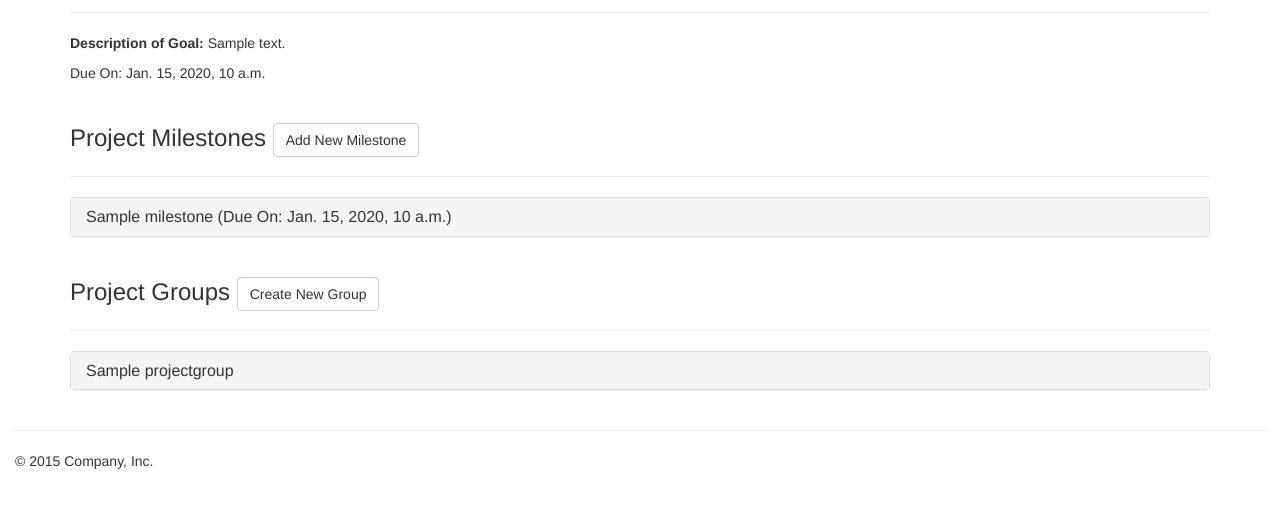
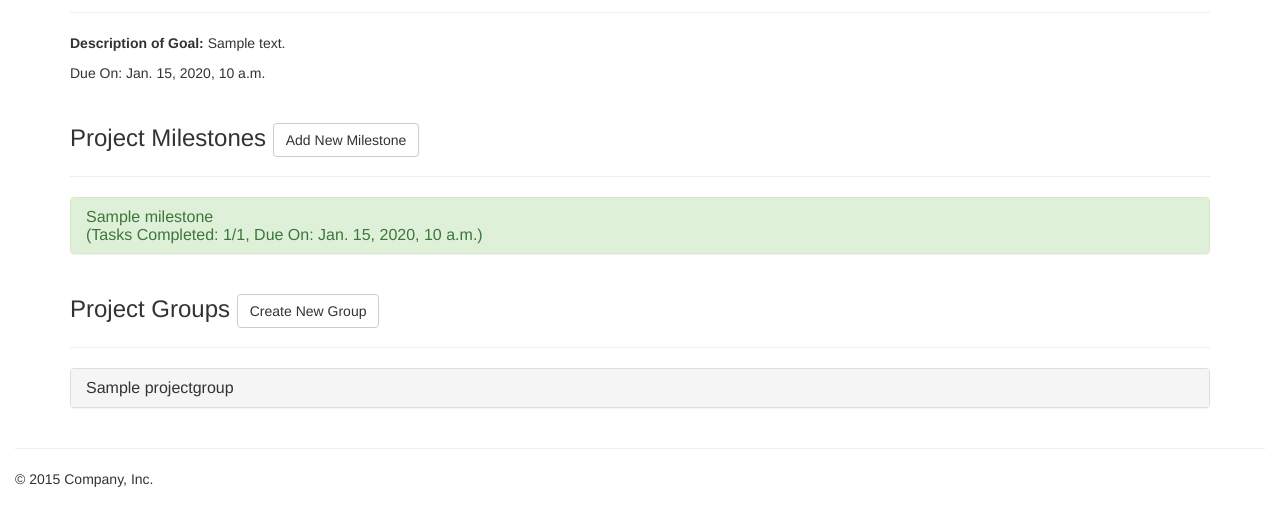
Before and after one commit to Skaty/orbital, a Django app: page /projects/1/ in a window 1280 px wide. Shown: the part 216-742 px from the top of the page. Run offline with Django 3.2, Linux system fonts and the light colour scheme; a user stored in the database is signed in; tables that the repository leaves empty hold one stand-in row (values such as "Sample post"); some libraries are stand-ins or nearby versions.

Commit message:
Added basic completion logic and UI for Target objects and built link between Target and Milestone

```diff
--- a/src/projects/templates/projects/project_detail.html
+++ b/src/projects/templates/projects/project_detail.html
@@ -27,26 +27,26 @@
               {% endif %}
           </h3>
         </div>
-        {% if object.milestone_set.count != 0 %}
+        {% if milestones.count != 0 %}
         <div class="panel-group" id="accordion-milestones" role="tablist" aria-multiselectable="true">
-            {% for milestone in object.milestone_set.all %}
-                <div class="panel {% if milestone.is_due %}panel-danger{% else %}panel-default{% endif %}">
+            {% for milestone in milestones %}
+                <div class="panel {% if milestone.total_tasks != 0 and milestone.tasks_completed == milestone.total_tasks %}panel-success{% elif milestone.is_due %}panel-danger{% else %}panel-default{% endif %}">
                     <div class="panel-heading" role="tab" id="milestones-collapse-heading-{{ forloop.counter }}">
                         <h4 class="panel-title">
                             <a class="collapsed" role="button" data-toggle="collapse" data-parent="#accordion" href="#milestones-collapse-{{ forloop.counter }}" aria-expanded="false" aria-controls="milestones-collapse-{{ forloop.counter }}">
-                                {{ milestone.name }} (Due On: {{ milestone.deadline|default:"Not specified" }})
+                                {{ milestone.meta.name }}<br/>(Tasks Completed: {{ milestone.tasks_completed }}/{{ milestone.total_tasks }}, Due On: {{ milestone.meta.deadline|default:"Not specified" }})
                             </a>
                         </h4>
                     </div>
                     <div id="milestones-collapse-{{ forloop.counter }}" class="panel-collapse collapse" role="tabpanel" aria-labelledby="milestones-collapse-heading-{{ forloop.counter }}">
                         <div class="panel-body">
-                            <b>Description of Milestone:</b> <p>{{ milestone.description }}</p>
+                            <b>Description of Milestone:</b> <p>{{ milestone.meta.description }}</p>
                             {% if is_facilitator %}
-                            <form method="POST" action="{% url "projects:achievements:delete-milestone" project_pk=object.pk pk=milestone.pk %}">
+                            <form method="POST" action="{% url "projects:achievements:delete-milestone" project_pk=object.pk pk=milestone.meta.pk %}">
                                 {% csrf_token %}
                                 <div class="row">
                                     <div class="col-sm-6">
-                                        <a href="{% url 'projects:achievements:update-milestone' project_pk=object.pk pk=milestone.pk %}" role="button" class="btn btn-default btn-block">Edit Milestone</a>
+                                        <a href="{% url 'projects:achievements:update-milestone' project_pk=object.pk pk=milestone.meta.pk %}" role="button" class="btn btn-default btn-block">Edit Milestone</a>
                                     </div>
                                     <div class="col-sm-6">
                                         <button type="submit" value="Confirm" class="btn btn-danger btn-block">Delete</button>
@@ -106,11 +106,11 @@
         {% if projectgroup.target_set.count != 0 %}
         <div class="panel-group" id="accordion-targets" role="tablist" aria-multiselectable="true">
             {% for target in projectgroup.target_set.all %}
-                <div class="panel {% if target.is_due %}panel-danger{% else %}panel-default{% endif %}">
+                <div class="panel {% if target.completed_on %}panel-success{% elif target.is_due %}panel-danger{% else %}panel-default{% endif %}">
                     <div class="panel-heading" role="tab" id="targets-heading-{{ forloop.counter }}">
                         <h4 class="panel-title">
                             <a class="collapsed" role="button" data-toggle="collapse" data-parent="#accordion" href="#targets-collapse-{{ forloop.counter }}" aria-expanded="false" aria-controls="targets-collapse-{{ forloop.counter }}">
-                                {{ target.name }} (Due On: <span{% if target.is_due %} class="text-danger"{% endif %}>{{ target.deadline|default:"Not specified" }}</span>, Created by: {{ target.created_by.get_username }})
+                                {{ target.name }} (Due On: {{ target.deadline|default:"Not specified" }}, Created by: {{ target.created_by.get_username }})
                             </a>
                         </h4>
                     </div>
@@ -118,6 +118,12 @@
                         <div class="panel-body">
                             <b>Description:</b> <p>{{ target.description }}</p>
                             <hr/>
+                            {% if not target.completed_on %}
+                            <form method="POST" action="{% url "projects:achievements:complete-target" project_pk=object.pk pk=target.pk %}">
+                                {% csrf_token %}
+                                <button type="submit" value="Confirm" class="btn btn-success btn-block">Mark Milestone As Complete!</button>
+                            </form>
+                            {% endif %}
                             {% if target.created_by == request.user %}
                                 <form method="POST" action="{% url "projects:achievements:delete-group-target" project_pk=object.pk pk=target.pk %}">
                                     {% csrf_token %}
--- a/src/projects/views.py
+++ b/src/projects/views.py
@@ -3,12 +3,14 @@ from django.contrib.auth.decorators import login_required
 from django.contrib.auth.models import User
 from django.core.exceptions import ObjectDoesNotExist
 from django.core.urlresolvers import reverse_lazy
+from django.db.models import Count
 from django.http import HttpResponseRedirect
 from django.shortcuts import render, redirect
 from django.utils.decorators import method_decorator
 from django.views.generic import CreateView, ListView, DetailView, UpdateView, DeleteView
 
 from projects.models import Project, ProjectGroup
+from targets.models import Target
 
 
 @method_decorator(login_required, name='dispatch')
@@ -51,11 +53,26 @@ class ProjectDetailView(DetailView):
     def get_context_data(self, **kwargs):
         kwargs['is_facilitator'] = self.request.user in self.object.facilitators.all()
         kwargs['is_member'] = (self.request.user.projectgroup_set.filter(project=self.object).count() > 0)
+        milestones_list = self.object.milestone_set.filter(project=self.object)
+        kwargs['milestones'] = []
 
         try:
             kwargs['projectgroup'] = self.request.user.projectgroup_set.get(project=self.object)
+
+            for milestone in milestones_list:
+                completed_tasks = Target.objects.filter(group=kwargs['projectgroup'], completed_on__isnull=False,
+                                                        milestone=milestone).count()
+                total_tasks = Target.objects.filter(group=kwargs['projectgroup'], milestone=milestone).count()
+
+                kwargs['milestones'] += [{'meta': milestone, 'tasks_completed': completed_tasks,
+                                          'total_tasks': total_tasks}]
         except ObjectDoesNotExist:
             kwargs['projectgroup'] = None
+
+            for milestone in milestones_list:
+                completed_tasks = Target.objects.filter(completed_on__isnull=False, milestone=milestone).count()
+                total_tasks = Target.objects.filter(milestone=milestone).count()
+                kwargs['milestones'] += [{'meta': milestone, 'tasks_completed': completed_tasks, 'total_tasks': total_tasks}]
 
         return super(ProjectDetailView, self).get_context_data(**kwargs)
 
--- a/src/targets/models.py
+++ b/src/targets/models.py
@@ -37,6 +37,7 @@ class Target(AbstractTarget):
     Unlike a Goal, a ProjectGroup can have multiple Targets
     """
     group = models.ForeignKey('projects.ProjectGroup', on_delete=models.CASCADE)
+    milestone = models.ForeignKey('targets.Milestone', default=None, null=True, blank=True, on_delete=models.SET_NULL)
 
     def __str__(self):
         return self.name
--- a/src/targets/urls.py
+++ b/src/targets/urls.py
@@ -5,6 +5,7 @@ from targets.views import *
 urlpatterns = [
     url(r'^targets/add/$', TargetGoalCreateView.as_view(), name="add-group-target"),
     url(r'^targets/(?P<pk>[0-9]+)/delete/$', TargetDeleteView.as_view(), name="delete-group-target"),
+    url(r'^targets/(?P<pk>[0-9]+)/complete/$', CompleteAchievementView.as_view(type=Target), name="complete-target"),
     url(r'^goals/add/$', GoalCreateView.as_view(), name="add-goal"),
     url(r'^goals/(?P<pk>[0-9]+)/$', GoalUpdateView.as_view(), name="update-goal"),
     url(r'^milestones/add/$', MilestoneCreateView.as_view(), name="add-milestone"),
```
Also changed, not shown: src/targets/views.py (+42 -7 lines), src/targets/migrations/0003_goal_milestone.py (added), src/targets/migrations/0004_auto_20160629_0049.py (added).
